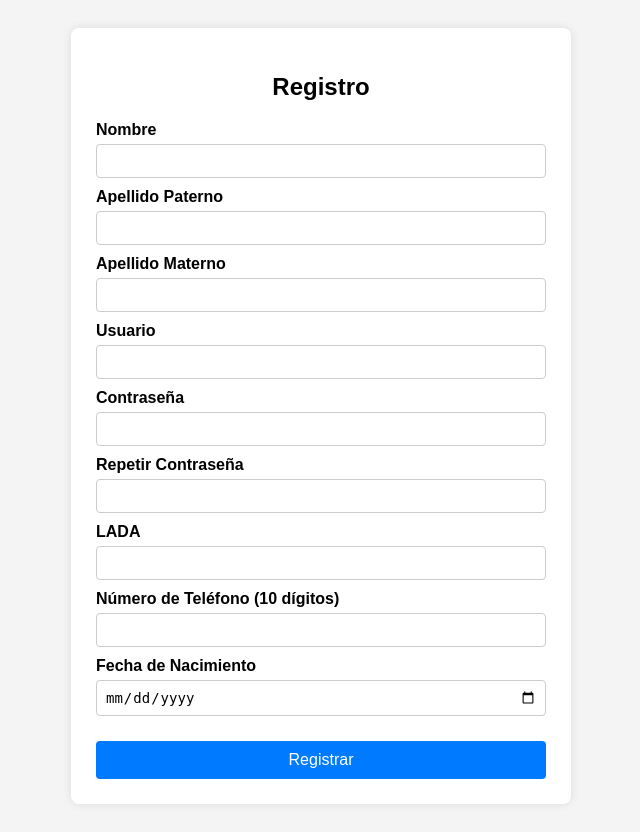
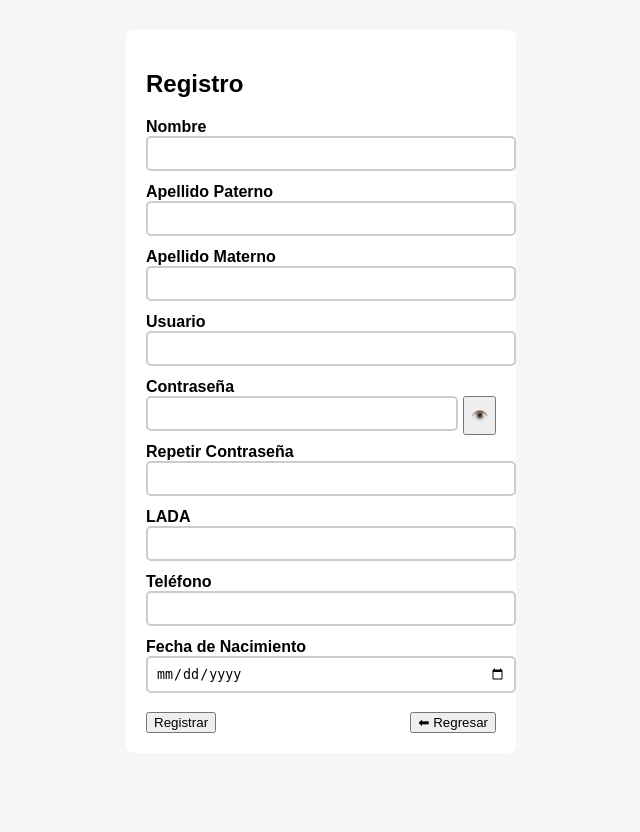
Before and after one commit to Padrinox3x/mi-hola-mundo-express, a Node server app: page /formulario in a window 1280 px wide. Shown: the whole page, without its empty margins (319-959 px from the left). After the commit the page ends 733 px from the top, so only its background shows below. Run offline with Node 20, Linux system fonts and the light colour scheme.

Commit message:
Mejora de formulario

```diff
--- a/public/css/formulario.css
+++ b/public/css/formulario.css
@@ -1,66 +1,62 @@
-* {
-    box-sizing: border-box;
-}
-
 body {
-    font-family: Arial, Helvetica, sans-serif;
-    background-color: #f4f4f4;
-    padding: 20px;
+    font-family: Arial, sans-serif;
+    background: #f4f6f8;
 }
 
 form {
-    background-color: #ffffff;
-    max-width: 500px;
-    margin: auto;
-    padding: 25px;
+    width: 350px;
+    margin: 30px auto;
+    background: white;
+    padding: 20px;
     border-radius: 8px;
-    box-shadow: 0 0 10px rgba(0,0,0,0.1);
-}
-
-h2 {
-    text-align: center;
-    margin-bottom: 20px;
 }
 
 label {
     font-weight: bold;
-    display: block;
-    margin-top: 10px;
 }
 
 input {
     width: 100%;
     padding: 8px;
-    margin-top: 5px;
-    border-radius: 4px;
-    border: 1px solid #ccc;
-    font-size: 14px;
+    margin-bottom: 4px;
+    border: 2px solid #ccc;
+    border-radius: 5px;
 }
 
-input:focus {
-    outline: none;
-    border-color: #007bff;
+input.valido {
+    border-color: #28a745;
 }
 
-button {
-    width: 100%;
-    padding: 10px;
-    margin-top: 15px;
-    background-color: #007bff;
-    border: none;
-    color: white;
-    font-size: 16px;
-    border-radius: 4px;
+input.invalido {
+    border-color: #dc3545;
+}
+
+.mensaje-error {
+    color: #dc3545;
+    font-size: 12px;
+    margin-bottom: 8px;
+}
+
+.password-box {
+    display: flex;
+    gap: 5px;
+}
+
+.password-box button {
     cursor: pointer;
 }
 
-button:hover {
-    background-color: #0056b3;
+.fuerza {
+    font-size: 13px;
+    font-weight: bold;
 }
 
-.error {
-    margin-top: 10px;
-    color: #d9534f;
-    font-size: 14px;
-    text-align: center;
+.fuerza.debil { color: #dc3545; }
+.fuerza.media { color: #ffc107; }
+.fuerza.fuerte { color: #28a745; }
+
+.botones {
+    display: flex;
+    justify-content: space-between;
+    margin-top: 15px;
 }
--- a/public/formulario.html
+++ b/public/formulario.html
@@ -10,114 +10,151 @@
 <form id="formulario" novalidate>
     <h2>Registro</h2>
 
-    <label for="nombre">Nombre</label>
-    <input type="text" id="nombre" name="nombre" maxlength="30">
+    <label>Nombre</label>
+    <input type="text" id="nombre" maxlength="30">
+    <div class="mensaje-error" id="error-nombre"></div>
 
-    <label for="apellidoP">Apellido Paterno</label>
-    <input type="text" id="apellidoP" name="apellidoP" maxlength="30">
+    <label>Apellido Paterno</label>
+    <input type="text" id="apellidoP" maxlength="30">
+    <div class="mensaje-error" id="error-apellidoP"></div>
 
-    <label for="apellidoM">Apellido Materno</label>
-    <input type="text" id="apellidoM" name="apellidoM" maxlength="30">
+    <label>Apellido Materno</label>
+    <input type="text" id="apellidoM" maxlength="30">
+    <div class="mensaje-error" id="error-apellidoM"></div>
 
-    <label for="usuario">Usuario</label>
-    <input type="text" id="usuario" name="usuario" maxlength="20">
+    <label>Usuario</label>
+    <input type="text" id="usuario" maxlength="20">
+    <div class="mensaje-error" id="error-usuario"></div>
 
-    <label for="password">Contraseña</label>
-    <input type="password" id="password" name="password" maxlength="30">
+    <label>Contraseña</label>
+    <div class="password-box">
+        <input type="password" id="password" maxlength="30">
+        <button type="button" id="verPass">👁️</button>
+    </div>
+    <div id="fuerzaPassword" class="fuerza"></div>
+    <div class="mensaje-error" id="error-password"></div>
 
-    <label for="password2">Repetir Contraseña</label>
-    <input type="password" id="password2" name="password2" maxlength="30">
+    <label>Repetir Contraseña</label>
+    <input type="password" id="password2" maxlength="30">
+    <div class="mensaje-error" id="error-password2"></div>
 
-    <label for="lada">LADA</label>
-    <input type="text" id="lada" name="lada" maxlength="3">
+    <label>LADA</label>
+    <input type="text" id="lada" maxlength="3">
+    <div class="mensaje-error" id="error-lada"></div>
 
-    <label for="telefono">Número de Teléfono (10 dígitos)</label>
-    <input type="text" id="telefono" name="telefono" maxlength="10">
+    <label>Teléfono</label>
+    <input type="text" id="telefono" maxlength="10">
+    <div class="mensaje-error" id="error-telefono"></div>
 
-    <label for="fecha">Fecha de Nacimiento</label>
-    <input type="date" id="fecha" name="fecha">
+    <label>Fecha de Nacimiento</label>
+    <input type="date" id="fecha">
+    <div class="mensaje-error" id="error-fecha"></div>
 
-    <div class="error" id="error"></div>
-
-    <button type="submit">Registrar</button>
+    <div class="botones">
+        <button type="submit">Registrar</button>
+        <a href="/"><button type="button">⬅ Regresar</button></a>
+    </div>
 </form>
 
 <script>
-document.addEventListener("DOMContentLoaded", function () {
+document.addEventListener("DOMContentLoaded", () => {
 
-    const soloLetrasInputs = [
-        "nombre",
-        "apellidoP",
-        "apellidoM",
-        "usuario"
-    ];
+    const soloLetrasRegex = /[^A-Za-zÁÉÍÓÚáéíóúÑñ]/g;
+    const soloNumerosRegex = /^[0-9]+$/;
+    const passwordRegex = /^(?=.*[A-Z])(?=.*[!@#$%^&*(),.?":{}|<>]).{8,30}$/;
 
-    soloLetrasInputs.forEach(id => {
+    const marcarValido = (id) => {
         const input = document.getElementById(id);
+        input.classList.remove("invalido");
+        input.classList.add("valido");
+        document.getElementById("error-" + id).textContent = "";
+    };
 
-        input.addEventListener("input", function () {
-            // Reemplaza TODO lo que no sea letra (incluye acentos y ñ)
-            this.value = this.value.replace(/[^A-Za-zÁÉÍÓÚáéíóúÑñ]/g, "");
+    const marcarInvalido = (id, mensaje) => {
+        const input = document.getElementById(id);
+        input.classList.remove("valido");
+        input.classList.add("invalido");
+        document.getElementById("error-" + id).textContent = mensaje;
+    };
+
+    ["nombre", "apellidoP", "apellidoM", "usuario"].forEach(id => {
+        document.getElementById(id).addEventListener("input", function () {
+            this.value = this.value.replace(soloLetrasRegex, "");
         });
     });
 
-    document.getElementById("formulario").addEventListener("submit", function (e) {
+    // Mostrar / ocultar contraseña
+    document.getElementById("verPass").addEventListener("click", () => {
+        const pass = document.getElementById("password");
+        pass.type = pass.type === "password" ? "text" : "password";
+    });
+
+    // Fuerza de contraseña
+    const passwordInput = document.getElementById("password");
+    const fuerzaDiv = document.getElementById("fuerzaPassword");
+
+    passwordInput.addEventListener("input", () => {
+        const v = passwordInput.value;
+        let fuerza = 0;
+
+        if (v.length >= 8) fuerza++;
+        if (/[A-Z]/.test(v)) fuerza++;
+        if (/[0-9]/.test(v)) fuerza++;
+        if (/[!@#$%^&*(),.?":{}|<>]/.test(v)) fuerza++;
+
+        fuerzaDiv.className = "fuerza";
+
+        if (fuerza <= 1) {
+            fuerzaDiv.textContent = "🔐 Débil";
+            fuerzaDiv.classList.add("debil");
+        } else if (fuerza <= 3) {
+            fuerzaDiv.textContent = "🔐 Media";
+            fuerzaDiv.classList.add("media");
+        } else {
+            fuerzaDiv.textContent = "🔐 Fuerte";
+            fuerzaDiv.classList.add("fuerte");
+        }
+    });
+
+    // SUBMIT
+    document.getElementById("formulario").addEventListener("submit", e => {
         e.preventDefault();
 
-        const error = document.getElementById("error");
-        error.textContent = "";
+        const campos = ["nombre","apellidoP","apellidoM","usuario","password","password2","lada","telefono","fecha"];
+        let ok = true;
 
-        const nombre = document.getElementById("nombre").value.trim();
-        const apellidoP = document.getElementById("apellidoP").value.trim();
-        const apellidoM = document.getElementById("apellidoM").value.trim();
-        const usuario = document.getElementById("usuario").value.trim();
-        const password = document.getElementById("password").value;
-        const password2 = document.getElementById("password2").value;
-        const lada = document.getElementById("lada").value.trim();
-        const telefono = document.getElementById("telefono").value.trim();
-        const fecha = document.getElementById("fecha").value;
+        campos.forEach(id => {
+            if (!document.getElementById(id).value.trim()) {
+                marcarInvalido(id, "Campo obligatorio");
+                ok = false;
+            } else {
+                marcarValido(id);
+            }
+        });
 
-        const soloLetras = /^[A-Za-zÁÉÍÓÚáéíóúÑñ]+$/;
-        const sinEspacios = /^\S+$/;
-        const soloNumeros = /^[0-9]+$/;
-        const passwordRegex = /^(?=.*[A-Z])(?=.*[!@#$%^&*(),.?":{}|<>]).{8,30}$/;
-
-        if (!nombre || !apellidoP || !apellidoM || !usuario || !password || !password2 || !lada || !telefono || !fecha) {
-            error.textContent = "Todos los campos son obligatorios";
-            return;
+        if (!soloNumerosRegex.test(lada.value)) {
+            marcarInvalido("lada", "Solo números");
+            ok = false;
         }
 
-        if (![nombre, apellidoP, apellidoM, usuario].every(v => soloLetras.test(v))) {
-            error.textContent = "Nombre, apellidos y usuario solo deben contener letras";
-            return;
+        if (telefono.value.length !== 10) {
+            marcarInvalido("telefono", "Debe tener 10 dígitos");
+            ok = false;
         }
 
-        if (!sinEspacios.test(password)) {
-            error.textContent = "La contraseña no debe contener espacios";
-            return;
+        if (!passwordRegex.test(password.value)) {
+            marcarInvalido("password", "Debe tener mayúscula y carácter especial");
+            ok = false;
         }
 
-        if (!passwordRegex.test(password)) {
-            error.textContent = "La contraseña debe tener mínimo 8 caracteres, una mayúscula y un carácter especial";
-            return;
+        if (password.value !== password2.value) {
+            marcarInvalido("password2", "Las contraseñas no coinciden");
+            ok = false;
         }
 
-        if (password !== password2) {
-            error.textContent = "Las contraseñas no coinciden";
-            return;
+        if (ok) {
+            alert("Formulario válido ✅");
         }
-
-        if (!soloNumeros.test(lada) || lada.length < 2) {
-            error.textContent = "La LADA debe contener solo números";
-            return;
-        }
-
-        if (!soloNumeros.test(telefono) || telefono.length !== 10) {
-            error.textContent = "El teléfono debe tener exactamente 10 dígitos";
-            return;
-        }
-
-        alert("Formulario válido ✅");
     });
 
 });
```
